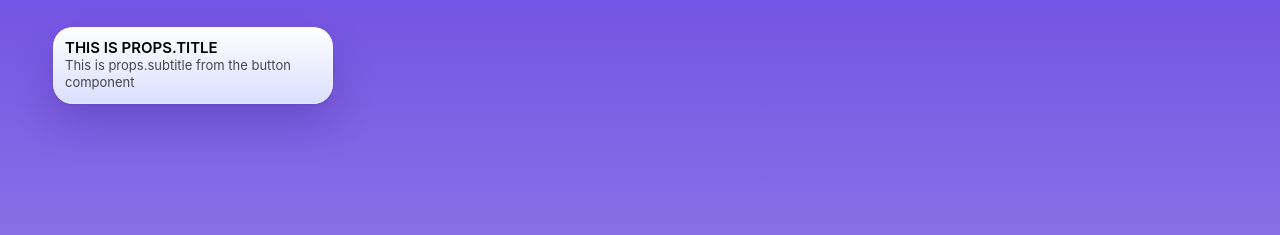
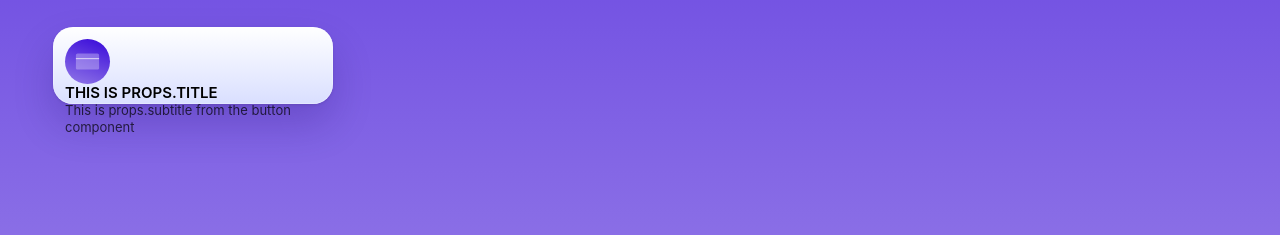
Before and after one commit to flores-o/designcodeweb, a Gatsby site: page / in a window 1280 px wide. Shown: the part 553-788 px from the top of the page. Built offline with nearby package versions, Linux system fonts and the light colour scheme; Gatsby itself is replaced by a stand-in of ours.

Commit message:
added credit card icon

```diff
--- a/src/components/buttons/PurchaseButton.js
+++ b/src/components/buttons/PurchaseButton.js
@@ -7,6 +7,9 @@ export default function PurchaseButton(props) {
   return (
     <Link to="/page-2">
     <Wrapper>
+    <IconWrapper>
+              <Icon src="/images/icons/credit.svg" />
+            </IconWrapper>
       <Title>{props.title || "default props title"}</Title>
       <Subtitle>{props.subtitle || "default props subtitle"}</Subtitle>
     </Wrapper>
@@ -32,3 +35,16 @@ const Subtitle = styled(SmallText)`
   color:black;
   opacity:0.7;
 `
+const IconWrapper = styled.div`
+  width: 45px;
+  height: 45px;
+  background: linear-gradient(200.44deg, #4316db 13.57%, #9076e7 98.38%);
+  border-radius: 50%;
+  display: grid;
+  justify-content: center;
+  align-content: center;
+`
+const Icon = styled.img`
+  width: 29px;
+  height: 29px;
+`
--- a/src/components/sections/HeroSection.js
+++ b/src/components/sections/HeroSection.js
@@ -17,7 +17,7 @@ function HeroSection() {
               Don’t skip design. Learn design and code, by building real apps with
               React and Swift. Complete courses about the best tools.
             </Description>
-            <PurchaseButton title="This is props.title" subtitle="This is props.subtitle from the button component"/>
+            <PurchaseButton title="This is props.title" subtitle="This is props.subtitle from the button component" />
           </TextWrapper>
         </ContentWrapper>
       </Wrapper>
```
